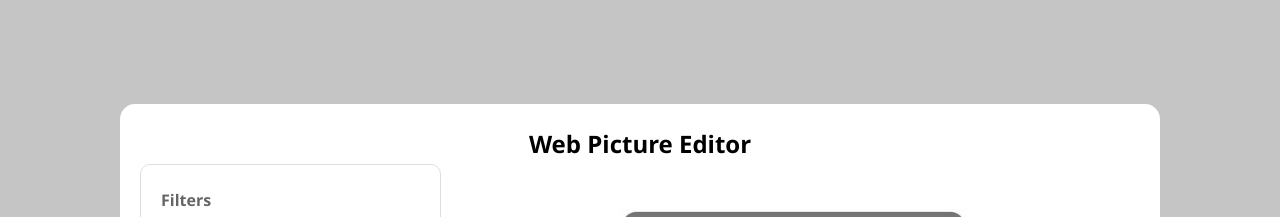
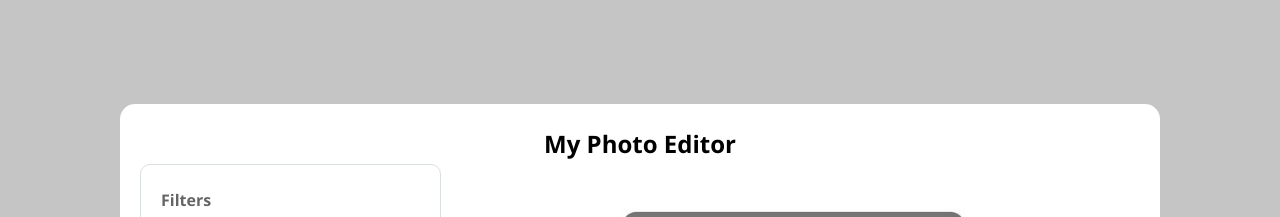
Before and after one commit to momatstudio/image-editor, a plain HTML site: page index.html in a window 1280 px wide. Shown: the top 217 px of the page. Drawn offline with Linux system fonts and the light colour scheme.

Commit message:
title of the app updated

```diff
--- a/index.html
+++ b/index.html
@@ -8,7 +8,7 @@
   <body>
     <div class="container disable">
       <div class="header">
-        <h2>Web Picture Editor</h2>
+        <h2>My Photo Editor</h2>
       </div>
       <div class="main">
         <div class="adjustments">
```
